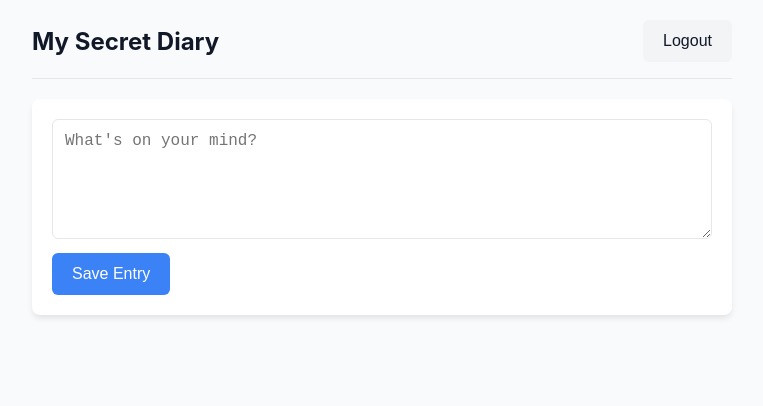
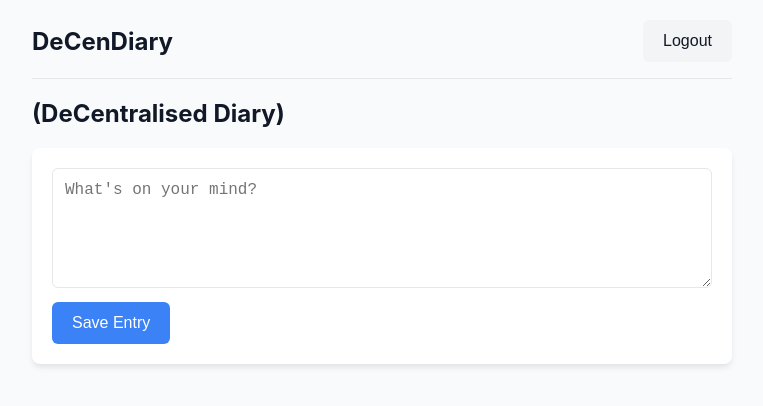
Before and after one commit to rayysidd/decendiary, a website: page public/diary.html in a window 1280 px wide. Shown: the whole page, without its empty margins (258-1021 px from the left). Drawn offline with Linux system fonts and the light colour scheme; no server answers; sample sign-in values are in the browser's storage.

Commit message:
some changes

```diff
--- a/public/diary.html
+++ b/public/diary.html
@@ -3,7 +3,7 @@
 <head>
     <meta charset="UTF-8">
     <meta name="viewport" content="width=device-width, initial-scale=1.0">
-    <title>My Diary</title>
+    <title>DeCenDiary</title>
     <style>
         :root {
             --primary-color: #3b82f6; --background-color: #f9fafb; --text-color: #111827;
@@ -37,7 +37,7 @@
             font-weight: 500; cursor: pointer; transition: background-color 0.2s ease;
         }
         button[type="submit"] { background-color: var(--primary-color); color: white; margin-top: 10px; }
-        button[type="submit"]:hover { background-color: #2563eb; }
+        button[type="submit"]:hover { background-color: #010101; }
         button:disabled { background-color: var(--light-gray); cursor: not-allowed; }
         #logout-btn { background-color: #f3f4f6; color: var(--text-color); }
         #logout-btn:hover { background-color: #e5e7eb; }
@@ -58,9 +58,10 @@
 <body>
     <div class="container">
         <nav>
-            <h1>My Secret Diary</h1>
+            <h1>DeCenDiary</h1>
             <button id="logout-btn">Logout</button>
         </nav>
+        <h2>(DeCentralised Diary)</h2>
         <form id="entry-form">
             <textarea id="entry-text" placeholder="What's on your mind?" required></textarea>
             <button type="submit">Save Entry</button>
```
